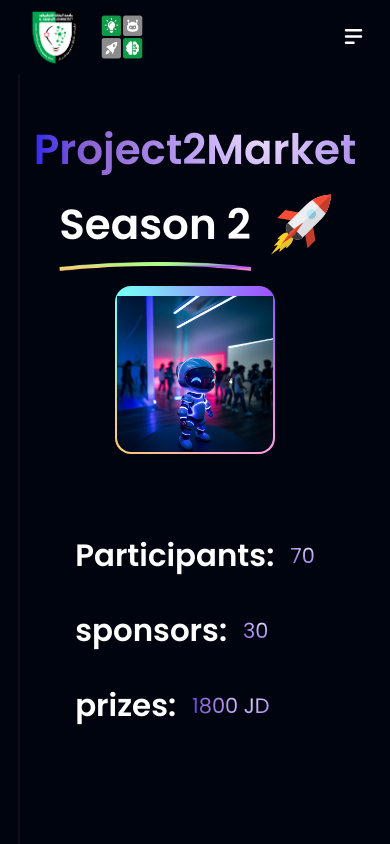
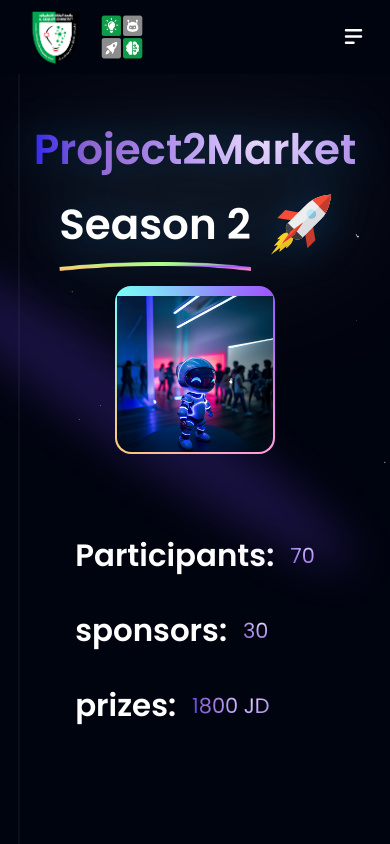
Before and after one commit to khatab1324/project2Market, a React (Vite) app: page / in a window 390 px wide. Shown: the top 844 px of the page. Built offline with nearby package versions, Linux system fonts and the light colour scheme.

Commit message:
test the spotlight and the star

```diff
--- a/package.json
+++ b/package.json
@@ -10,8 +10,9 @@
     "preview": "vite preview"
   },
   "dependencies": {
+    "@tabler/icons-react": "^3.13.0",
     "clsx": "^2.1.1",
-    "framer-motion": "^11.3.28",
+    "framer-motion": "^11.3.30",
     "react": "^18.3.1",
     "react-dom": "^18.3.1",
     "react-icons": "^5.2.1",
--- a/src/App.tsx
+++ b/src/App.tsx
@@ -1,3 +1,4 @@
+import { Spotlight } from "./components/background-beams-with-collision";
 import { CenterContents } from "./components/CenterContents";
 import { Footer } from "./components/Footer";
 import { MovingPages } from "./components/MovingPages";
@@ -8,7 +9,10 @@ function App() {
   return (
     <div className="bg-primary w-full overflow-hidden">
       {/* navbar section */}
-      <div className="sm:px-16 bg-primary z-50 fixed absolute-0 w-full px-6 flex justify-center items-center">
+      <div
+        className="sm:px-16 bg-primary z-50 fixed absolute-0 w-full px-6 flex justify-center items-center
+      "
+      >
         <div className="xl:max-w-[1280px] w-full">
           <Navbar />
         </div>
@@ -18,6 +22,7 @@ function App() {
         <div className="sm:px-6 px-16 bg-primary flex justify-center items-start">
           <div className="xl:max-w-[1280px] w-full px-16">
             {/* <MovingPages /> */}
+            <Spotlight fill="#7044fa" rotation={230} />
 
             <MovingPages />
           </div>
--- a/src/components/AboutP2M.tsx
+++ b/src/components/AboutP2M.tsx
@@ -13,7 +13,7 @@ export const AboutP2M = () => {
       {aboutP2M.map((content) => (
         <div
           key={content.id}
-          className="w-[330px] h-[340px] p-5 text-white border-2 border-transparent rounded-lg flex flex-col cursor-pointer transform-gpu ransition-transform duration-500 ease-out hover:scale-105 hover:shadow-lg ss:mr-8 mb-5 backdrop-filter backdrop-blur-lg"
+          className="w-[330px] h-[300px] p-5 text-white border-2 border-transparent rounded-lg flex flex-col cursor-pointer transform-gpu ransition-transform duration-500 ease-out hover:scale-105 hover:shadow-lg ss:mr-8 mb-10 backdrop-filter backdrop-blur-lg"
         >
           <div className="flex-1">
             <div className="flex items-center">
@@ -23,11 +23,11 @@ export const AboutP2M = () => {
               <span className="font-semibold ">{content.title}</span>
             </div>
             <hr className="mt-3" />
-            <p className="text-xl font-semibold my-6">{content.content} </p>
+            <p className="text-xl font-semibold my-2">{content.content} </p>
             {content.id === "3" && (
               <a href="#" className="w-full flex justify-center">
                 {" "}
-                <BsFillFileEarmarkPdfFill size={150} />
+                <BsFillFileEarmarkPdfFill size={135} />
               </a>
             )}
           </div>
--- a/src/components/MovingPages.tsx
+++ b/src/components/MovingPages.tsx
@@ -6,15 +6,17 @@ import tempImage from "../assets/WhatsApp Image 2024-07-31 at 4.12.01 PM.jpeg";
 import rocket from "../assets/rocket-svgrepo-com.svg";
 import curve from "../assets/hero/curve.png";
 import heroBackground from "../assets/hero/hero-background.jpg";
+import { Spotlight } from "./background-beams-with-collision";
 export const MovingPages = () => {
   return (
     //   <Vortex>
 
     //   </Vortex>
     <section className="flex md:flex-row flex-col sm:pt-36 pt-28 ">
-      <div className="flex-1 flex flex-col justify-center items-center xl:px-0 sm:px-16 px-6">
-        <div className="h-full flex z-20 flex-col justify-center items-center font-poppins font-semibold ss:text-[100px] text-[42px] text-white ss:leading-[120.8px] leading-[75px]">
+      <div className="flex-1 flex flex-col justify-center items-center xl:px-0 sm:px-16 px-6 ">
+        <div className="h-full flex z-20 flex-col justify-center items-center font-poppins font-semibold ss:text-[100px] text-[42px] text-white ss:leading-[120.8px] leading-[75px] drop-shadow-glowForTitle">
           <span className="text-gradient">Project2Market</span>
+
           <div className="flex">
             <span className="inline-block relative ss:text-[60px]">
               Season 2{" "}
@@ -47,15 +49,6 @@ export const MovingPages = () => {
                 />
               </div>
             </div>
-            <div className="absolute -z-10 -top-[54%] left-1/2 w-[234%] -translate-x-1/2 md:-top-[46%] md:w-[138%] lg:-top-[104%]">
-              <img
-                src={heroBackground}
-                className="w-full"
-                width={1440}
-                height={1800}
-                alt="hero"
-              />
-            </div>
           </div>
           <StatsComponent />
           <div className="relative mb-24">
--- /dev/null
+++ b/src/components/background-beams-with-collision.tsx
@@ -0,0 +1,87 @@
+import React from "react";
+import { cn } from "../lib/utils";
+
+type SpotlightProps = {
+  className?: string;
+  fill?: string;
+};
+
+export const Spotlight = ({ className, fill }: SpotlightProps) => {
+  return (
+    <svg
+      className={cn(
+        "animate-spotlight pointer-events-none absolute z-[1]  h-[70%] w-[138%] lg:w-[84%] opacity-0",
+        className
+      )}
+      viewBox="0 0 3787 2842"
+      fill="none"
+    >
+      <g className="star-background">
+        <circle cx="500" cy="400" r="2" fill="white" />
+        <circle cx="1500" cy="600" r="3" fill="white" />
+        <circle cx="2500" cy="800" r="2" fill="white" />
+        <circle cx="3500" cy="200" r="4" fill="white" />
+        <circle cx="300" cy="1200" r="2" fill="white" />
+        <circle cx="1700" cy="1400" r="3" fill="white" />
+        <circle cx="2700" cy="1600" r="2" fill="white" />
+        <circle cx="3700" cy="1800" r="4" fill="white" />
+        <circle cx="1550" cy="1500" r="3" fill="white" />
+        <circle cx="6500" cy="700" r="3" fill="white" />
+        <circle cx="3500" cy="800" r="2" fill="white" />
+        <circle cx="2500" cy="600" r="4" fill="white" />
+        <circle cx="100" cy="200" r="2" fill="blue" />
+        <circle cx="700" cy="640" r="3" fill="blue" />
+        <path
+          cx="1660"
+          cy="1500"
+          d="M12 17.27L18.18 21l-1.64-7.03L22 9.24l-7.19-.61L12 2 9.19 8.63 2 9.24l5.46 4.73L5.82 21z"
+          fill="white"
+          transform="translate(3500 200) scale(0.9)"
+        />{" "}
+        <path
+          cx="1660"
+          cy="1500"
+          fill="white"
+
+          d="M62.43,122.88h-1.98c0-16.15-6.04-30.27-18.11-42.34C30.27,68.47,16.16,62.43,0,62.43v-1.98 c16.16,0,30.27-6.04,42.34-18.14C54.41,30.21,60.45,16.1,60.45,0h1.98c0,16.15,6.04,30.27,18.11,42.34 c12.07,12.07,26.18,18.11,42.34,18.11v1.98c-16.15,0-30.27,6.04-42.34,18.11C68.47,92.61,62.43,106.72,62.43,122.88L62.43,122.88z"
+        />
+        <circle cx="740" cy="1800" r="4" fill="blue" />
+        {/* Add more stars as needed */}
+      </g>
+      <g filter="url(#filter)">
+        <ellipse
+          cx="1924.71"
+          cy="273.501"
+          rx="1924.71"
+          ry="273.501"
+          transform="matrix(-0.822377 -0.568943 -0.568943 0.822377 3631.88 2291.09)"
+          fill={fill || "white"}
+          fillOpacity="0.21"
+        ></ellipse>
+      </g>
+      <defs>
+        <filter
+          id="filter"
+          x="0.860352"
+          y="0.838989"
+          width="3785.16"
+          height="2840.26"
+          filterUnits="userSpaceOnUse"
+          colorInterpolationFilters="sRGB"
+        >
+          <feFlood floodOpacity="0" result="BackgroundImageFix"></feFlood>
+          <feBlend
+            mode="normal"
+            in="SourceGraphic"
+            in2="BackgroundImageFix"
+            result="shape"
+          ></feBlend>
+          <feGaussianBlur
+            stdDeviation="151"
+            result="effect1_foregroundBlur_1065_8"
+          ></feGaussianBlur>
+        </filter>
+      </defs>
+    </svg>
+  );
+};
--- a/tailwind.config.js
+++ b/tailwind.config.js
@@ -38,6 +38,28 @@ module.exports = {
       "conic-gradient":
         "conic-gradient(from 225deg, #FFC876, #79FFF7, #9F53FF, #FF98E2, #FFC876)",
     },
+    dropShadow: {
+      glowForTitle: [
+        "0 0px 20px rgba(5,150, 255, 0.30)",
+        "0 0px 65px rgba(255, 255,255, 0.3)",
+      ],
+    },
+
+    animation: {
+      spotlight: "spotlight 2s ease .75s 1 forwards",
+    },
+    keyframes: {
+      spotlight: {
+        "0%": {
+          opacity: 0,
+          transform: "translate(-72%, -62%) scale(0.5)",
+        },
+        "100%": {
+          opacity: 1,
+          transform: "translate(-50%,-40%) scale(1)",
+        },
+      },
+    },
   },
   plugins: [],
 };
```
Also changed, not shown: src/assets/bg/banner-bg.png (added), 1 other file (tests, documents, lock files or other folders).
